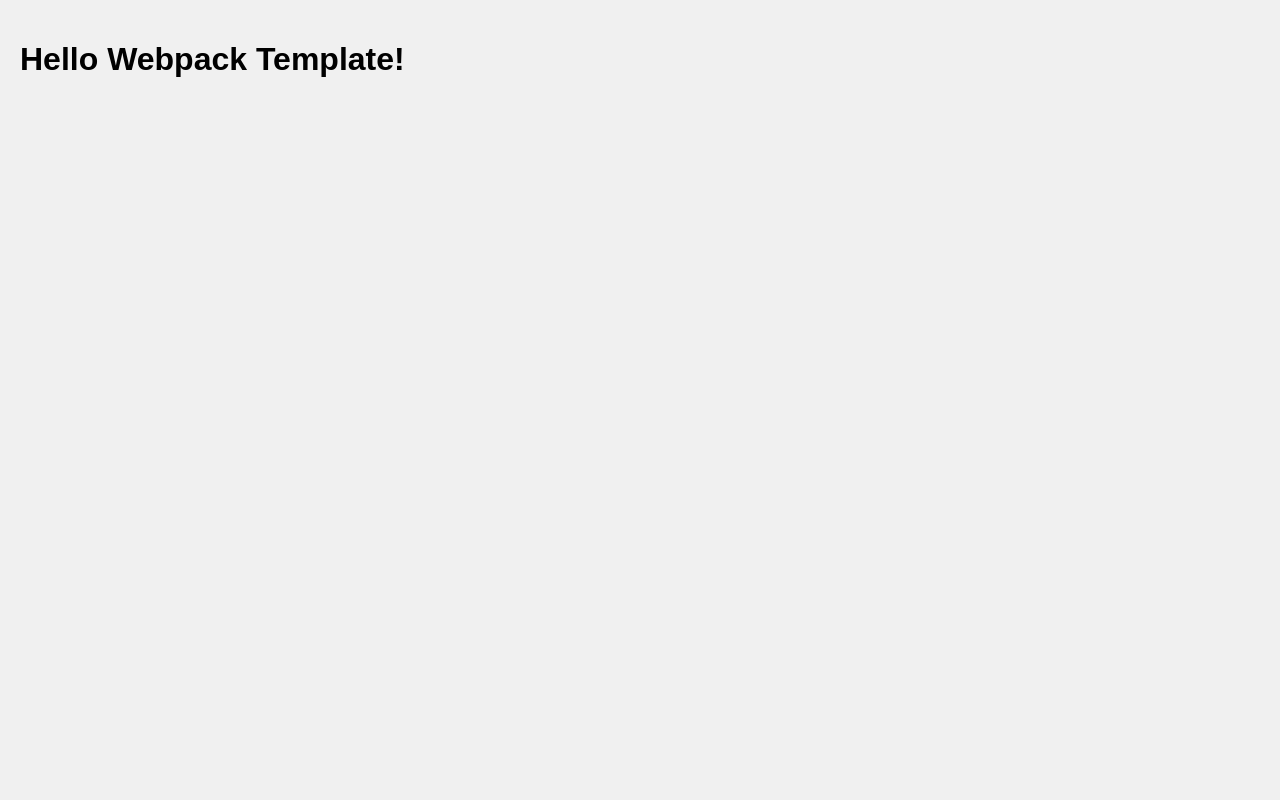
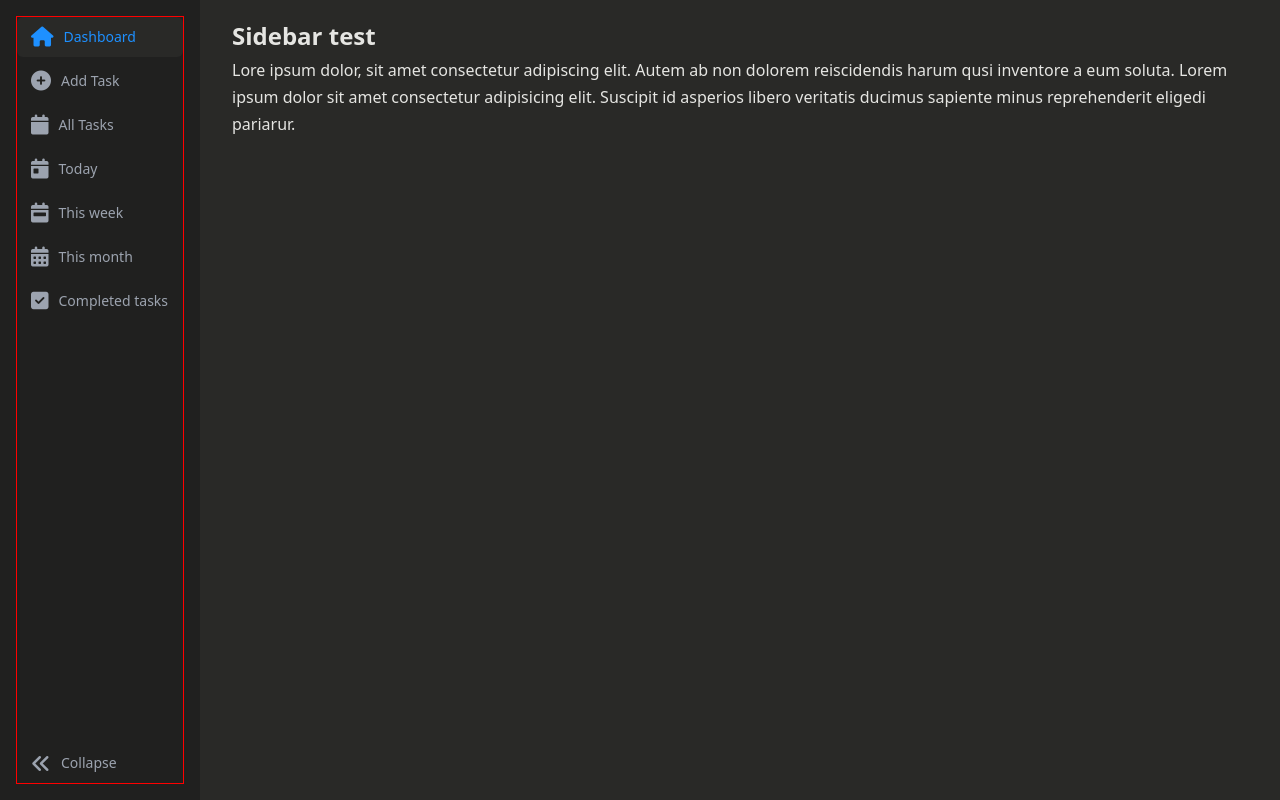
Before and after one commit to paulTan09/ToDoList, a website built with webpack: page src/template.html in a window 1280 px wide. Built offline with nearby package versions, Linux system fonts and the light colour scheme.

Commit message:
added sidebar

```diff
--- a/package.json
+++ b/package.json
@@ -4,7 +4,7 @@
   "main": "index.js",
   "scripts": {
     "test": "echo \"Error: no test specified\" && exit 1",
-	  "start": "webpack serve --mode development",
+    "start": "webpack serve --mode development",
     "build": "webpack --mode production"
   },
   "keywords": [],
@@ -17,6 +17,7 @@
     "html-webpack-plugin": "^5.6.3",
     "style-loader": "^4.0.0",
     "webpack": "^5.97.1",
-    "webpack-cli": "^6.0.1"
+    "webpack-cli": "^6.0.1",
+    "webpack-dev-server": "^5.2.0"
   }
 }
--- a/src/index.js
+++ b/src/index.js
@@ -1,3 +1,3 @@
 import './style.css';
-
+import './sidebar.js';
 console.log('Welcome to your Webpack template!');
--- /dev/null
+++ b/src/sidebar.js
@@ -0,0 +1,32 @@
+// Function to append icons
+function appendIcon(element, iconClass) {
+    const icon = document.createElement('i');
+    icon.className = iconClass;
+    element.prepend(icon);
+}
+
+const navLinks = document.querySelectorAll('aside nav ul li a');
+
+// Define icon classes for each navlinks
+const iconMap = [
+    'fas fa-home',           // Dashboard
+    'fas fa-plus-circle',    // Add Task
+    'fas fa-calendar',       // All Tasks
+    'fas fa-calendar-day',   // Today
+    'fas fa-calendar-week',  // This week
+    'fas fa-calendar-alt',   // This month
+    'fas fa-check-square',   // Completed tasks
+    'fas fa-angle-double-right', // Collapse
+];
+
+// Loop through navLinks and append icons
+navLinks.forEach((link, index) => {
+    appendIcon(link, iconMap[index]);
+});
+
+const resizeBtn = document.querySelector('[data-resize-btn]');
+
+resizeBtn.addEventListener('click', function (e) {
+    e.preventDefault();
+    document.body.classList.toggle('sb-expanded');
+});
--- a/src/style.css
+++ b/src/style.css
@@ -1,6 +1,114 @@
+* {
+    box-sizing: border-box;
+    margin: 0;
+    padding: 0;
+}
+
 body {
-    font-family: Arial, sans-serif;
-    background-color: #f0f0f0;
-    margin: 0;
-    padding: 20px;
+    --sb-width: 5rem;
+    font-family: system-ui, -apple-system, BlinkMacSystemFont, 'Segoe UI', Roboto, Oxygen, Ubuntu, Cantarell, 'Open Sans', 'Helvetica Neue', sans-serif;
+    background-color: #292927;
+    color: #e5e5e2;
+    line-height: 1.7;
+    font-size: 16px;
 }
+body.sb-expanded {
+    --sb-width: 12.5rem;
+}
+
+h1 {
+    font-size: 1.5rem;
+    font-weight: bold;
+}
+
+p {
+    margin-bottom: 1.5rem;
+}
+
+
+/* Sidebar */
+aside {
+    position: fixed;
+    inset: 0 auto 0 0;
+    padding: 1rem;
+    width: var(--sb-width);
+    background-color: #20201f;
+    transition: width 0.5s ease-in-out;
+}
+
+nav {
+    height: 100%;
+    border: 1px solid red;
+}
+nav ul {
+    list-style: none;
+    display: flex;
+    height: 100%;
+    flex-flow: column;
+    gap: 0.25rem;
+}
+
+nav li:last-child {
+    margin-top: auto;
+}
+
+nav a {
+    display: flex;
+    align-items: center;
+    gap: 0.625rem;
+    padding: 0.625rem 0.875rem;
+    font-size: 1.25rem;
+    color: #9ca3af;
+    line-height: 1;
+    text-decoration: none;
+    border-radius: 0.375rem;
+    transition:
+    background-color 0.5s ease-in-out,
+    color 0.5s ease-in-out;
+}
+
+nav a:hover {
+    color: #3BB9FF;
+    background-color: #292927;
+}
+
+nav a.active,
+nav a:focus-visible {
+    color: #1E90FF;
+    background-color: #292927;
+}
+
+nav a:focus-visible {
+    outline: 2px solid #1E90FF;
+    outline-offset: 2px;
+}
+
+nav a span {
+    font-size: 0.875rem;
+    opacity: 0;
+    visibility: hidden;
+    transition:
+    opacity 0.3s ease-in-out,
+    visibility 0.3s ease-in-out;
+}
+
+.sb-expanded nav a span {
+    opacity: 1;
+    visibility: visible;
+}
+
+.sb-expanded aside .fa-angle-double-right {
+    rotate: 180deg;
+}
+
+main {
+    margin-left: 5rem;
+    padding: 1rem 2rem;
+    transition: margin-left 0.5s ease-in-out;
+}
+
+@media (min-width: 768px) {
+   main {
+         margin-left: var(--sb-width);
+   }
+}
--- a/src/template.html
+++ b/src/template.html
@@ -4,8 +4,59 @@
     <meta charset="UTF-8">
     <meta name="viewport" content="width=device-width, initial-scale=1.0">
     <title>Webpack Template</title>
+    <link rel="stylesheet" href="https://cdnjs.cloudflare.com/ajax/libs/font-awesome/6.5.1/css/all.min.css"> <!--Font Awesome CDN-->
 </head>
-<body>
-    <h1>Hello Webpack Template!</h1>
+<body class="sb-expanded">
+    <aside>
+        <nav>
+            <ul>
+                <li>
+                    <a href="#" class="active"><span>Dashboard</span> </a>
+                </li>
+
+                <li>
+                    <a href="#"><span>Add Task</span> </a>
+                </li>
+
+                <li>
+                    <a href="#"><span>All Tasks</span> </a>
+                </li>
+
+                <li>
+                    <a href="#"><span>Today</span> </a>
+                </li>
+
+                <li>
+                    <a href="#"><span>This week</span> </a>
+                </li>
+
+                <li>
+                    <a href="#"><span>This month</span> </a>
+                </li>
+
+                <li>
+                    <a href="#"><span>Completed tasks</span> </a>
+                </li>
+
+                <li>
+                    <a href="#" data-resize-btn><span>Collapse</span> </a>
+                </li>
+            </ul>
+        </nav>
+    </aside>
+
+    <main>
+        <h1>Sidebar test</h1>
+        <p> Lore ipsum dolor, sit amet consectetur adipiscing elit.
+            Autem ab non
+            dolorem reiscidendis harum qusi inventore a eum soluta.
+            Lorem ipsum dolor sit amet consectetur adipisicing elit.
+            Suscipit id asperios libero veritatis ducimus sapiente minus
+            reprehenderit
+            eligedi pariarur.
+        </p>
+
+    </main>
+
 </body>
 </html>
```
Also changed, not shown: 1 other file.
